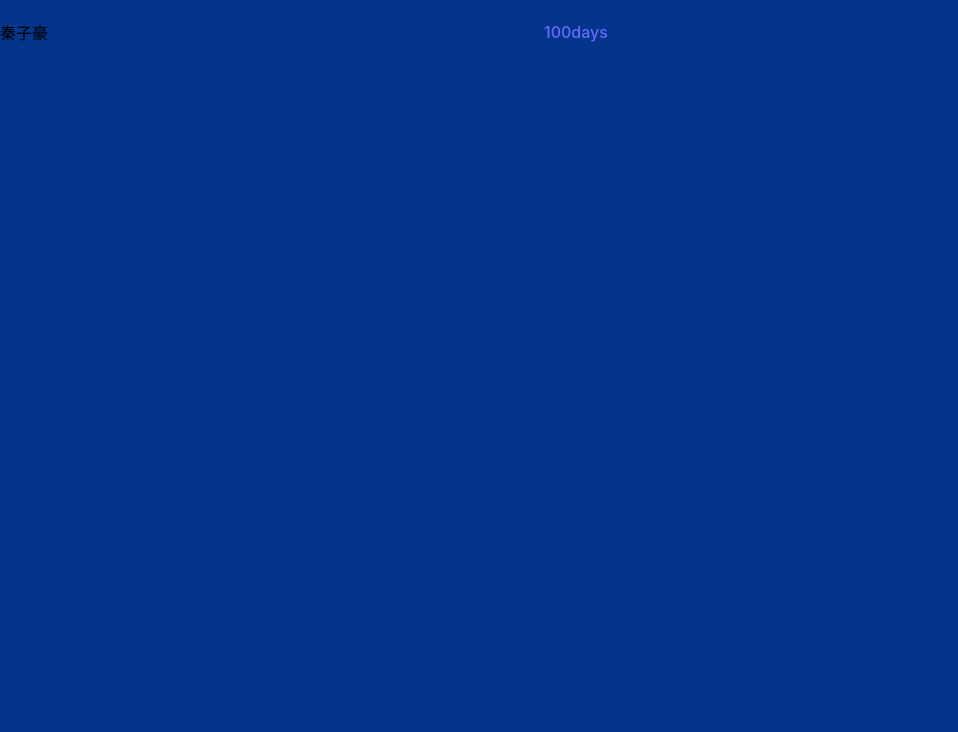
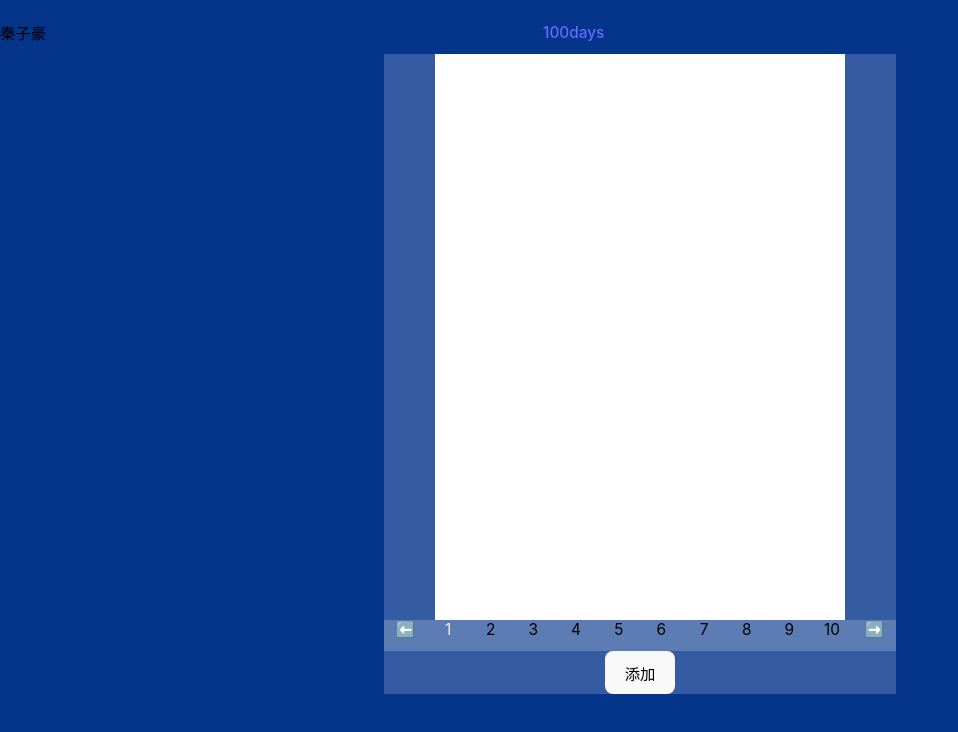
Before and after one commit to diamondZI/QIN_King, a Vue app: page /#/TWO/pagination in a window 1280 px wide. Before the commit this address had no page. Shown: the top 732 px of the page, without its empty margins (0-958 px from the left). Built offline with nearby package versions, Linux system fonts and the light colour scheme.

Commit message:
页面完成

```diff
--- a/src/100days/free.vue
+++ b/src/100days/free.vue
@@ -84,6 +84,7 @@ const Color:string=ref('red')
           EL.value.style.height=100+'%'
          move()
 
+
  }
 
 
@@ -108,6 +109,9 @@ input{
   width: 90%;
 
 }
+.p{
+  position:absolute;
+}
 .prompt{
 position: fixed;
 }
--- /dev/null
+++ b/src/100days/pagination.vue
@@ -0,0 +1,71 @@
+<template>
+<div class="box">
+<div class="pages">
+
+</div>
+<div class="number" >
+<li @click="app()"> ⬅️ </li>
+ <li v-for="(i,index) in ALL" :key="index" @click="po(i)" :class="{active:i===INDEX}">{{i}}</li>
+<li @click="add()"> ➡️</li>
+</div>
+<button @click="ALL++">添加</button>
+</div>
+</template>
+
+<script setup lang='ts'>
+function po(i):void {
+    INDEX.value=i
+
+}
+let ALL:number=ref(10)
+function add():void {
+    if(INDEX.value<ALL.value){
+        INDEX.value++
+
+    }else{
+        alert('都最后了')
+    }
+
+}
+function app():void {
+   if(INDEX.value>1){
+        INDEX.value--
+    }else{
+        alert('这是第一页了')
+    }
+}
+    const INDEX =ref(1)
+    // const is:boolean =ref(INDEX.value===index)
+</script>
+
+<style scoped>
+.box{
+display: flex;
+align-items: center;
+flex-direction: column;
+justify-content: space-between;
+}
+    .pages{
+        width: 80%;
+        height: 90%;
+        background-color: #fff;
+        transition: .3s all linear;
+    }
+    .number{
+        display: flex;
+        width: 100%;
+        height: 5%;
+        background-color: rgb(252, 247, 247,.2);
+        text-align: center;
+    }
+    li{
+        list-style: none;
+        flex:1;
+    }
+    li:hover, li:active{
+        color: antiquewhite;
+    }
+     .active{
+        color: antiquewhite;
+    }
+</style>
--- a/src/router/index.ts
+++ b/src/router/index.ts
@@ -4,6 +4,7 @@ import TWO from "@/view/Two.vue";
 import Matchman from "@/100days/Matchman.vue";
 import free from "@/100days/free.vue";
 import tree from "@/100days/tree.vue";
+import pagination from "@/100days/pagination.vue";
 const routes = [
   {
     path: "/",
@@ -29,6 +30,10 @@ const routes = [
         path: "tree",
         component: tree,
       },
+      {
+        path: "pagination",
+        component: pagination,
+      },
     ]
   },
 ];
--- a/src/style.css
+++ b/src/style.css
@@ -2,6 +2,7 @@
     list-style: none;
     user-select: none;
     font-family: Inter, Avenir, Helvetica, Arial, sans-serif;
+    font-size: 1.2vw;
     /* font-size: 1rem;
     line-height: 1.5rem;
     font-weight: 400; */
@@ -16,6 +17,21 @@
     font-family: Inter, Inter var, system-ui, -apple-system, BlinkMacSystemFont, Segoe UI, Roboto, Helvetica Neue, Arial, Noto Sans, sans-serif, Apple Color Emoji, Segoe UI Emoji, Segoe UI Symbol, Noto Color Emoji;
 }
 
+* {
+    -webkit-touch-callout: none;
+    /*系统默认菜单被禁用*/
+    -webkit-user-select: none;
+    /*webkit浏览器*/
+    -khtml-user-select: none;
+    /*早起浏览器*/
+    -moz-user-select: none;
+    /*火狐浏览器*/
+    -ms-user-select: none;
+    /*IE浏览器*/
+    user-select: none;
+    /*用户是否能够选中文本*/
+}
+
 a {
     font-weight: 500;
     color: #646cff;
@@ -27,6 +43,7 @@ a:hover {
 }
 
 body {
+    overflow: hidden;
     margin: 0;
     display: flex;
     padding: 0;
--- a/src/view/Home.vue
+++ b/src/view/Home.vue
@@ -36,6 +36,12 @@ title:'Tree',
 time:'2022-7-28-13:12',
 author:'QIN_KING',
 path:'tree'
+    },
+     {
+title:'pagination',
+time:'2022-7-30-13:12',
+author:'QIN_KING',
+path:'pagination'
     }]
 
 </script>
--- a/src/view/Two.vue
+++ b/src/view/Two.vue
@@ -18,9 +18,7 @@ const route=useRoute()
             height: 80vh;
             position: absolute;
             left: 50%;
-            border: 1px black solid;
-            background: rgba(0, 0, 0, 0.1);
-
+            background: rgba(255, 255, 255, 0.1);
             transform: translateX(-50%);
     }
     @media  only screen and (max-width: 600px) {
```
Also changed, not shown: 5 other files (tests, documents, lock files or other folders).
